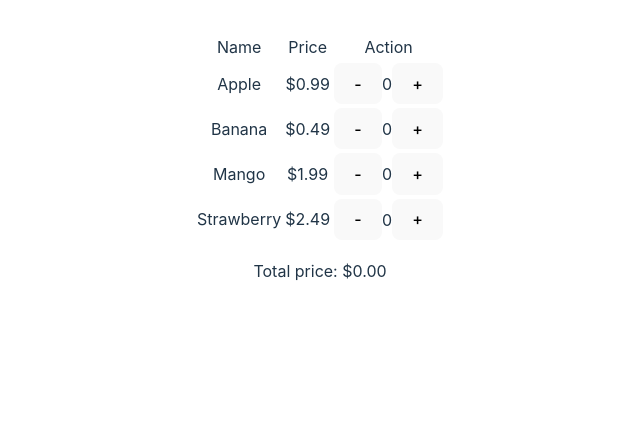
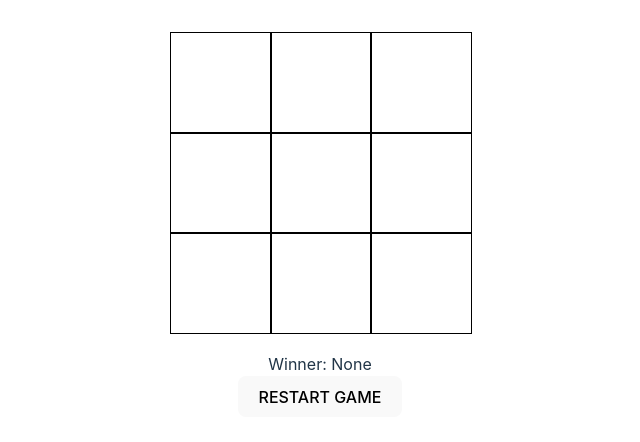
Before and after one commit to felixchen3674/react04292024, a React (Vite) app in the folder homework/react_homework/: page / in a window 1280 px wide. Shown: the top 442 px of the page, without its empty margins (320-960 px from the left). Built offline with nearby package versions, Linux system fonts and the light colour scheme.

Commit message:
update 14

```diff
--- a/homework/react_homework/src/App.tsx
+++ b/homework/react_homework/src/App.tsx
@@ -15,7 +15,8 @@ function App() {
       {/* <Day13Play/> */}
       {/* <TicTacToe/> */}
       {/* <SelectAllForm/> */}
-      <ShoppingCart/>
+      {/* <ShoppingCart/> */}
+      <TicTacToe/>
     </>
   );
 }
--- /dev/null
+++ b/homework/react_homework/src/day14_practice/Cell/index.css
@@ -0,0 +1,12 @@
+.cell {
+    width: 100px;
+    height: 100px;
+    border: 1px solid black;
+    line-height: 100px;
+    text-align: center;
+}
+
+.display-winner {
+    margin-top: 20px;
+    width: 300px;
+}
--- a/homework/react_homework/src/day14_practice/Cell/index.tsx
+++ b/homework/react_homework/src/day14_practice/Cell/index.tsx
@@ -1,15 +1,17 @@
 import React from 'react'
 import { CellType, Player } from '../TicTacToe'
+import './index.css'
 
 interface CellProps {
     index: number,
-    cell: CellType
+    cell: CellType,
+    handleClick: () => void
 }
 
-export default function Cell({index, cell}: CellProps) {
+export default function Cell({index, cell, handleClick}: CellProps) {
 
   return (
-    <div>
+    <div className='cell' onClick={handleClick}>
         {cell}
     </div>
   )
--- /dev/null
+++ b/homework/react_homework/src/day14_practice/TicTacToe/index.css
@@ -0,0 +1,6 @@
+.board {
+    display: grid;
+    grid-template-columns: repeat(3, 100px);
+    grid-template-rows: 100px 100px 100px;
+    gap: 0;
+}
--- a/homework/react_homework/src/day14_practice/TicTacToe/index.tsx
+++ b/homework/react_homework/src/day14_practice/TicTacToe/index.tsx
@@ -1,26 +1,70 @@
 import React, { useState } from 'react'
 import Cell from '../Cell'
+import './index.css'
 
 export type Player = 'O' | 'X';
 export type CellType = Player | null
+
+const winningCombinations = [
+  [0, 1, 2],
+  [3, 4, 5],
+  [6, 7, 8],
+  [0, 3, 6],
+  [1, 4, 7],
+  [2, 5, 8],
+  [0, 4, 8],
+  [2, 4, 6],
+];
 
 export default function TicTacToe() {
   const [board, setBoard] = useState<CellType[]>([null, null, null, null, null, null, null, null, null]);
   const [winner, setWinner] = useState<Player | null>(null);
   const [player, setPlayer] = useState<Player>('O');
 
+  const handleClick = (index: number) => {
+    if (board[index] || winner) return;
+
+    const newBoard = board.slice();
+    newBoard[index] = player;
+    setBoard(newBoard);
+
+    const newWinner = checkWinner(newBoard);
+    if (newWinner) {
+      setWinner(newWinner);
+    } else {
+      setPlayer(player === 'O' ? 'X' : 'O');
+    }
+  }
+
+  const checkWinner = (board: CellType[]): Player | null => {
+    for (const combination of winningCombinations) {
+      const [a, b, c] = combination;
+      if (board[a] && board[a] === board[b] && board[a] === board[c]) {
+        return board[a];
+      }
+    }
+    return null;
+  }
+
+  const restartGame = () => {
+    setBoard(Array(9).fill(null));
+    setWinner(null);
+    setPlayer('O');
+  }
 
   return (
-    <div>
+    <div className='board'>
       {
         board.map((cell, index: number) => {
-          return <Cell key={index} index={index} cell={cell}/>
+          return <Cell key={index} index={index} cell={cell} handleClick={() => handleClick(index)}/>
         })
       }
-      <span>{winner}</span>
-      <button>RESTART GAME</button>
+      <div className='display-winner'>
+        <div>
+          Winner: {winner ? winner : 'None'}
+        </div>
+        <button onClick={restartGame}>RESTART GAME</button>
+      </div>
     </div>
   )
 }
-
-console.log(123)
```
